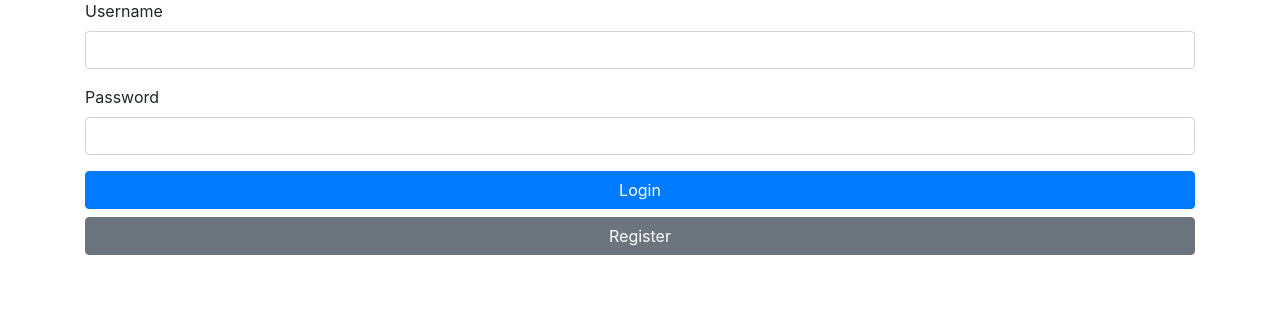
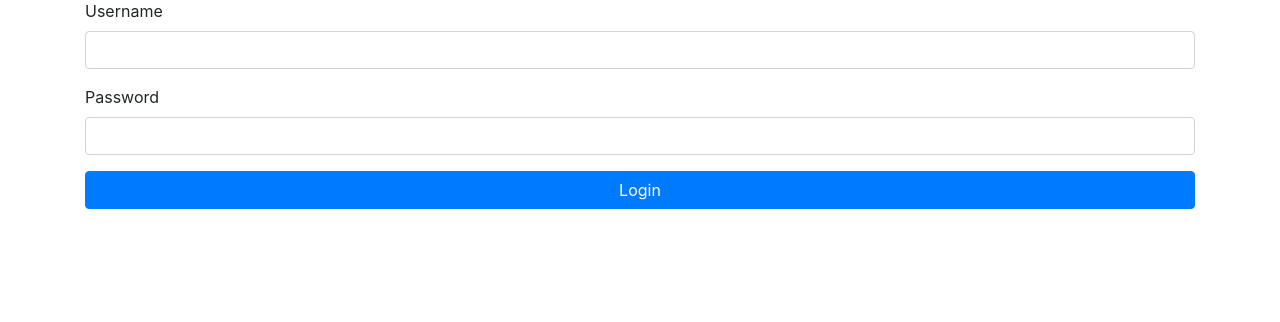
Before and after one commit to Qadeer1813/Project-Y4, a Django app: page /login/ in a window 1280 px wide. Shown: the part 167-489 px from the top of the page. Run offline with Django 5.2, Linux system fonts and the light colour scheme; some libraries are stand-ins or nearby versions.

Commit message:
small fix

```diff
--- a/Elderly Care Management System/CareNet/Templates/login.html
+++ b/Elderly Care Management System/CareNet/Templates/login.html
@@ -30,7 +30,6 @@
                   <input type="password" name="password" class="form-control" required>
               </div>
               <button type="submit" class="btn btn-primary w-100">Login</button>
-              <a href="{% url 'create_user' %}" class="btn btn-secondary w-100 mt-2">Register</a>
           </form>
       </div>
 </body>
```
